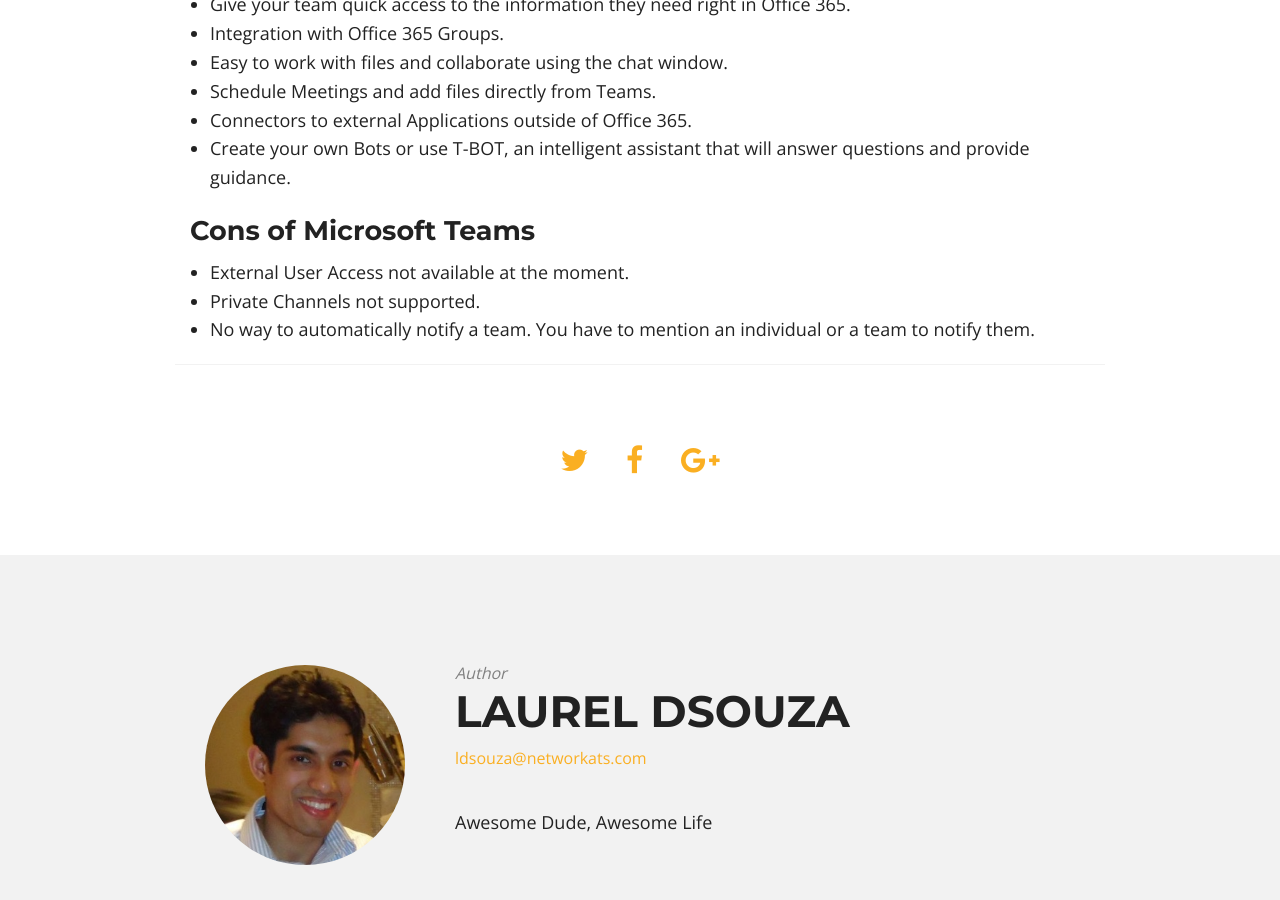
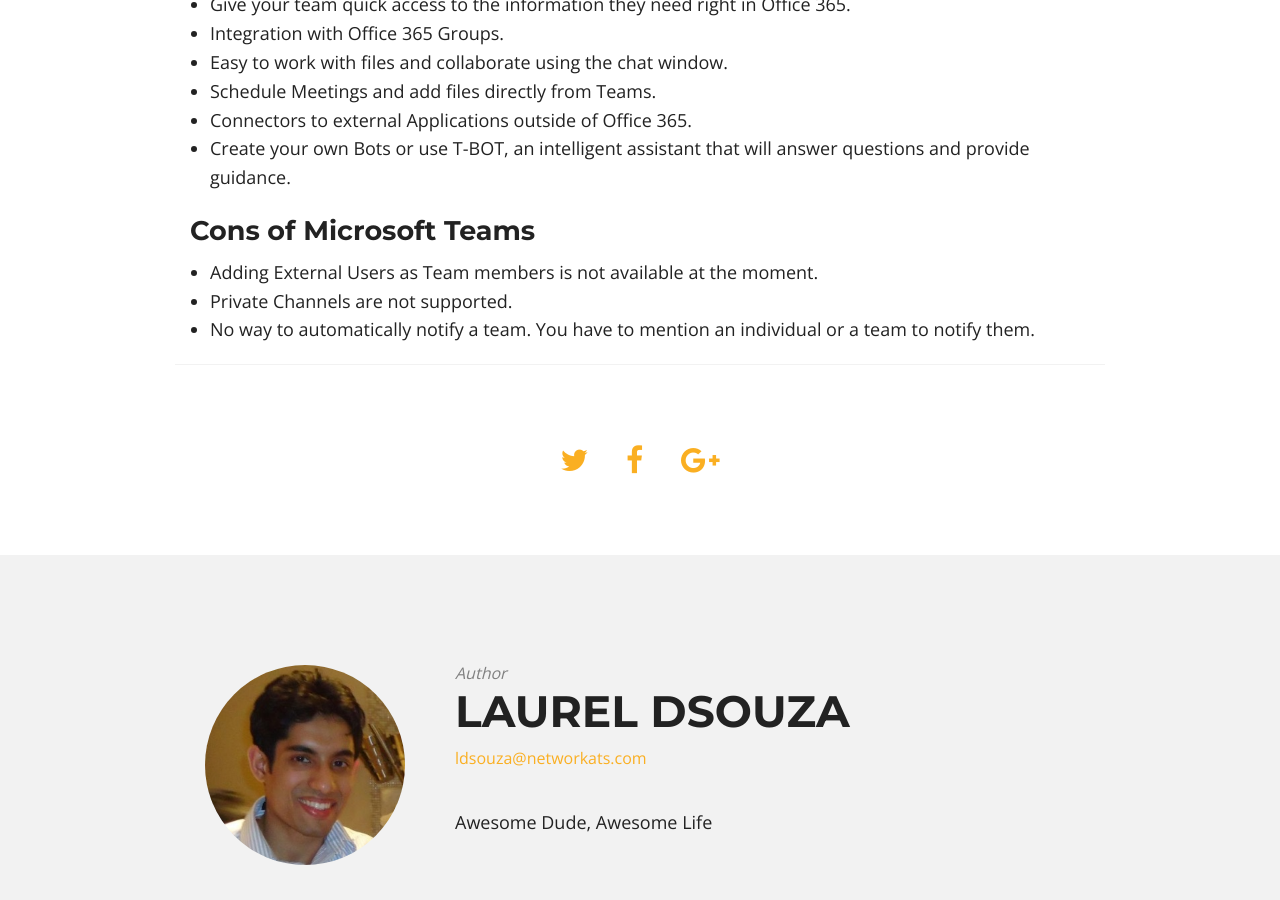
Before and after one commit to ldsouza/ldsouza.github.io, a Jekyll site: the page built from _posts/2016-12-12-getting-started-with-microsoft-teams.md, in a window 1280 px wide and 900 px high, scrolled down 9871 px. Built offline with Jekyll 4.4.1, drawn with Linux system fonts in a browser that asks for light colours; nearby versions of some CDN libraries; comment, search, counter and statistics services are not loaded.

Commit message:
Update 2016-12-12-getting-started-with-microsoft-teams.md

```diff
--- a/_posts/2016-12-12-getting-started-with-microsoft-teams.md
+++ b/_posts/2016-12-12-getting-started-with-microsoft-teams.md
@@ -98,6 +98,6 @@
 - Create your own Bots or use T-BOT, an intelligent assistant that will answer questions and provide guidance.
 
 ### Cons of Microsoft Teams
-- External User Access not available at the moment.
-- Private Channels not supported.
+- Adding External Users as Team members is not available at the moment.
+- Private Channels are not supported.
 - No way to automatically notify a team. You have to mention an individual or a team to notify them.
```
